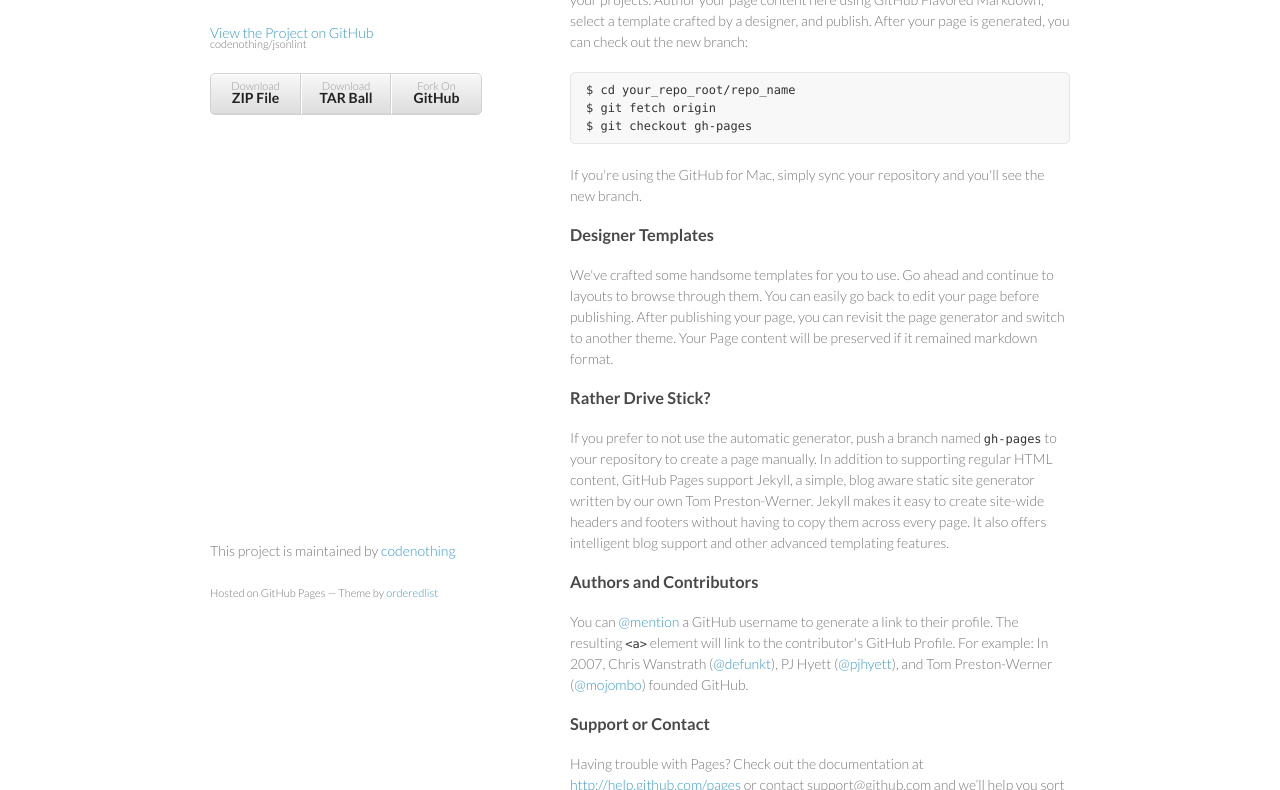
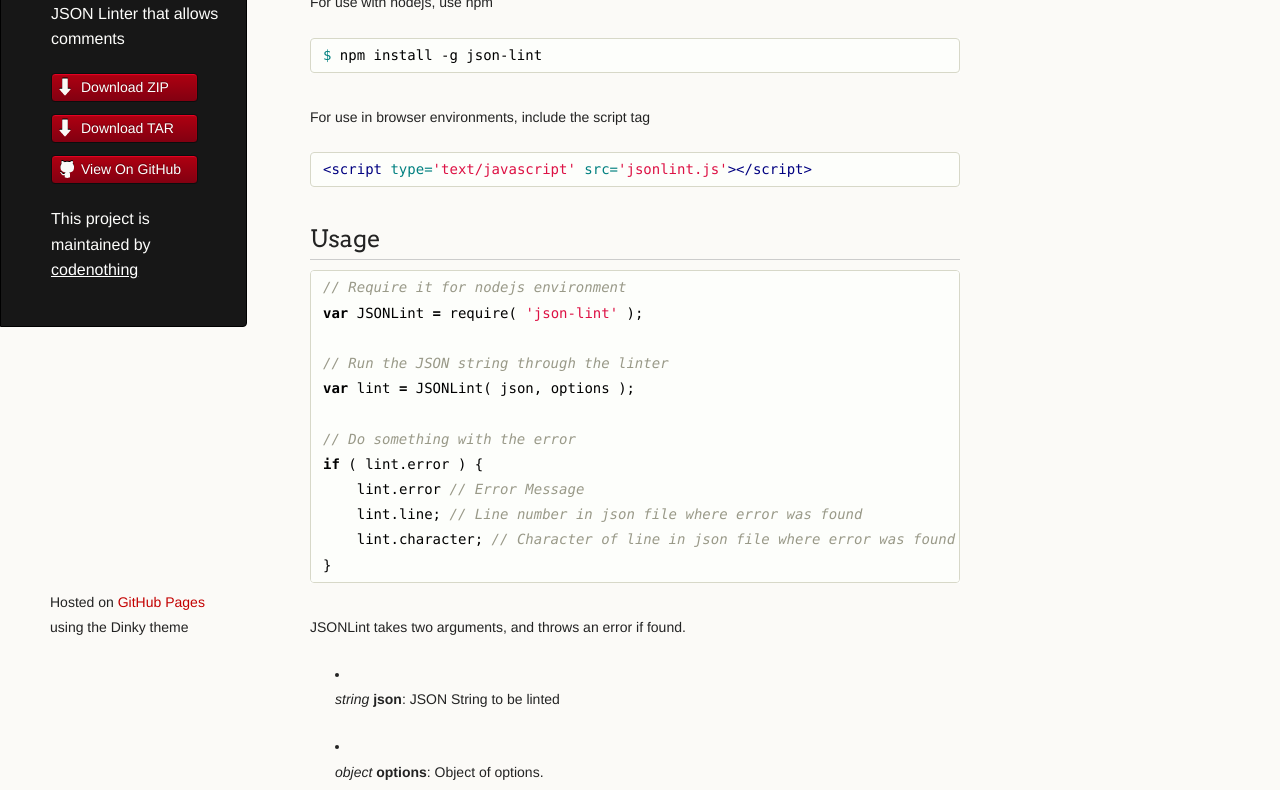
Before and after one commit to codenothing/jsonlint, a plain HTML site: page index.html in a window 1280 px wide. Shown: the part 128-918 px from the top of the page. Drawn offline with Linux system fonts and the light colour scheme.

```diff
--- a/index.html
+++ b/index.html
@@ -3,7 +3,7 @@
   <head>
     <meta charset="utf-8">
     <meta http-equiv="X-UA-Compatible" content="chrome=1">
-    <title>Jsonlint by codenothing</title>
+    <title>jsonlint by codenothing</title>
 
     <link rel="stylesheet" href="stylesheets/styles.css">
     <link rel="stylesheet" href="stylesheets/pygment_trac.css">
@@ -16,48 +16,89 @@
   <body>
     <div class="wrapper">
       <header>
-        <h1>Jsonlint</h1>
-        <p>JSON Linter that allows comments</p>
-        <p class="view"><a href="https://github.com/codenothing/jsonlint">View the Project on GitHub <small>codenothing/jsonlint</small></a></p>
+        <h1 class="header">jsonlint</h1>
+        <p class="header">JSON Linter that allows comments</p>
+
         <ul>
-          <li><a href="https://github.com/codenothing/jsonlint/zipball/master">Download <strong>ZIP File</strong></a></li>
-          <li><a href="https://github.com/codenothing/jsonlint/tarball/master">Download <strong>TAR Ball</strong></a></li>
-          <li><a href="https://github.com/codenothing/jsonlint">Fork On <strong>GitHub</strong></a></li>
+          <li class="download"><a class="buttons" href="https://github.com/codenothing/jsonlint/zipball/master">Download ZIP</a></li>
+          <li class="download"><a class="buttons" href="https://github.com/codenothing/jsonlint/tarball/master">Download TAR</a></li>
+          <li><a class="buttons github" href="https://github.com/codenothing/jsonlint">View On GitHub</a></li>
         </ul>
+
+        <p class="header">This project is maintained by <a class="header name" href="https://github.com/codenothing">codenothing</a></p>
+
+
       </header>
       <section>
-        <h3>Welcome to GitHub Pages.</h3>
+        <p>JSONLint is a JSON Linter that allows for comments in your JSON Files.</p>
 
-<p>This automatic page generator is the easiest way to create beautiful pages for all of your projects. Author your page content here using GitHub Flavored Markdown, select a template crafted by a designer, and publish. After your page is generated, you can check out the new branch:</p>
+<h2>Installation</h2>
 
-<pre><code>$ cd your_repo_root/repo_name
-$ git fetch origin
-$ git checkout gh-pages
+<p>For use with nodejs, use npm</p>
+
+<div class="highlight"><pre><span class="nv">$ </span>npm install -g json-lint
+</pre></div>
+
+<p>For use in browser environments, include the script tag</p>
+
+<div class="highlight"><pre><span class="nt">&lt;script </span><span class="na">type=</span><span class="s">'text/javascript'</span> <span class="na">src=</span><span class="s">'jsonlint.js'</span><span class="nt">&gt;&lt;/script&gt;</span>
+</pre></div>
+
+<h2>Usage</h2>
+
+<div class="highlight"><pre><span class="c1">// Require it for nodejs environment</span>
+<span class="kd">var</span> <span class="nx">JSONLint</span> <span class="o">=</span> <span class="nx">require</span><span class="p">(</span> <span class="s1">'json-lint'</span> <span class="p">);</span>
+
+<span class="c1">// Run the JSON string through the linter</span>
+<span class="kd">var</span> <span class="nx">lint</span> <span class="o">=</span> <span class="nx">JSONLint</span><span class="p">(</span> <span class="nx">json</span><span class="p">,</span> <span class="nx">options</span> <span class="p">);</span>
+
+<span class="c1">// Do something with the error</span>
+<span class="k">if</span> <span class="p">(</span> <span class="nx">lint</span><span class="p">.</span><span class="nx">error</span> <span class="p">)</span> <span class="p">{</span>
+    <span class="nx">lint</span><span class="p">.</span><span class="nx">error</span> <span class="c1">// Error Message</span>
+    <span class="nx">lint</span><span class="p">.</span><span class="nx">line</span><span class="p">;</span> <span class="c1">// Line number in json file where error was found</span>
+    <span class="nx">lint</span><span class="p">.</span><span class="nx">character</span><span class="p">;</span> <span class="c1">// Character of line in json file where error was found</span>
+<span class="p">}</span>
+</pre></div>
+
+<p>JSONLint takes two arguments, and throws an error if found.</p>
+
+<ul>
+<li><p><em>string</em> <strong>json</strong>: JSON String to be linted</p></li>
+<li><p><em>object</em> <strong>options</strong>: Object of options.</p></li>
+</ul><h2>Options</h2>
+
+<p>There is currently only 1 option that is handled: <strong>comments</strong>, which defaults to true if not set.</p>
+
+<h2>License</h2>
+
+<pre><code>The MIT License
+
+Copyright (c) 2011-2012 Corey Hart
+
+Permission is hereby granted, free of charge, to any person obtaining a copy
+of this software and associated documentation files (the "Software"), to deal
+in the Software without restriction, including without limitation the rights
+to use, copy, modify, merge, publish, distribute, sublicense, and/or sell
+copies of the Software, and to permit persons to whom the Software is
+furnished to do so, subject to the following conditions:
+
+The above copyright notice and this permission notice shall be included in
+all copies or substantial portions of the Software.
+
+THE SOFTWARE IS PROVIDED "AS IS", WITHOUT WARRANTY OF ANY KIND, EXPRESS OR
+IMPLIED, INCLUDING BUT NOT LIMITED TO THE WARRANTIES OF MERCHANTABILITY,
+FITNESS FOR A PARTICULAR PURPOSE AND NONINFRINGEMENT. IN NO EVENT SHALL THE
+AUTHORS OR COPYRIGHT HOLDERS BE LIABLE FOR ANY CLAIM, DAMAGES OR OTHER
+LIABILITY, WHETHER IN AN ACTION OF CONTRACT, TORT OR OTHERWISE, ARISING FROM,
+OUT OF OR IN CONNECTION WITH THE SOFTWARE OR THE USE OR OTHER DEALINGS IN
+THE SOFTWARE.
 </code></pre>
-
-<p>If you're using the GitHub for Mac, simply sync your repository and you'll see the new branch.</p>
-
-<h3>Designer Templates</h3>
-
-<p>We've crafted some handsome templates for you to use. Go ahead and continue to layouts to browse through them. You can easily go back to edit your page before publishing. After publishing your page, you can revisit the page generator and switch to another theme. Your Page content will be preserved if it remained markdown format.</p>
-
-<h3>Rather Drive Stick?</h3>
-
-<p>If you prefer to not use the automatic generator, push a branch named <code>gh-pages</code> to your repository to create a page manually. In addition to supporting regular HTML content, GitHub Pages support Jekyll, a simple, blog aware static site generator written by our own Tom Preston-Werner. Jekyll makes it easy to create site-wide headers and footers without having to copy them across every page. It also offers intelligent blog support and other advanced templating features.</p>
-
-<h3>Authors and Contributors</h3>
-
-<p>You can <a href="https://github.com/blog/821" class="user-mention">@mention</a> a GitHub username to generate a link to their profile. The resulting <code>&lt;a&gt;</code> element will link to the contributor's GitHub Profile. For example: In 2007, Chris Wanstrath (<a href="/defunkt" class="user-mention">@defunkt</a>), PJ Hyett (<a href="/pjhyett" class="user-mention">@pjhyett</a>), and Tom Preston-Werner (<a href="/mojombo" class="user-mention">@mojombo</a>) founded GitHub.</p>
-
-<h3>Support or Contact</h3>
-
-<p>Having trouble with Pages? Check out the documentation at <a href="http://help.github.com/pages">http://help.github.com/pages</a> or contact support@github.com and we’ll help you sort it out.</p>
       </section>
       <footer>
-        <p>This project is maintained by <a href="https://github.com/codenothing">codenothing</a></p>
-        <p><small>Hosted on GitHub Pages &mdash; Theme by <a href="https://github.com/orderedlist">orderedlist</a></small></p>
+        <p><small>Hosted on <a href="https://pages.github.com">GitHub Pages</a> using the Dinky theme</small></p>
       </footer>
     </div>
-    <!--[if !IE]><script>fixScale(document);</script><!--<![endif]-->
+    <!--[if !IE]><script>fixScale(document);</script><![endif]-->
+
   </body>
 </html>
--- a/stylesheets/styles.css
+++ b/stylesheets/styles.css
@@ -1,186 +1,328 @@
-@import url(https://fonts.googleapis.com/css?family=Lato:300italic,700italic,300,700);
+@import url(https://fonts.googleapis.com/css?family=Arvo:400,700,400italic);
+
+/* MeyerWeb Reset */
+
+html, body, div, span, applet, object, iframe,
+h1, h2, h3, h4, h5, h6, p, blockquote, pre,
+a, abbr, acronym, address, big, cite, code,
+del, dfn, em, img, ins, kbd, q, s, samp,
+small, strike, strong, sub, sup, tt, var,
+b, u, i, center,
+dl, dt, dd, ol, ul, li,
+fieldset, form, label, legend,
+table, caption, tbody, tfoot, thead, tr, th, td,
+article, aside, canvas, details, embed,
+figure, figcaption, footer, header, hgroup,
+menu, nav, output, ruby, section, summary,
+time, mark, audio, video {
+  margin: 0;
+  padding: 0;
+  border: 0;
+  font: inherit;
+  vertical-align: baseline;
+}
+
+
+/* Base text styles */
 
 body {
-  padding:50px;
-  font:14px/1.5 Lato, "Helvetica Neue", Helvetica, Arial, sans-serif;
-  color:#777;
-  font-weight:300;
+  padding:10px 50px 0 0;
+  font-family:"Helvetica Neue", Helvetica, Arial, sans-serif;
+	font-size: 14px;
+	color: #232323;
+	background-color: #FBFAF7;
+	margin: 0;
+	line-height: 1.8em;
+	-webkit-font-smoothing: antialiased;
+
 }
 
 h1, h2, h3, h4, h5, h6 {
-  color:#222;
-  margin:0 0 20px;
+  color:#232323;
+  margin:36px 0 10px;
 }
 
-p, ul, ol, table, pre, dl {
-  margin:0 0 20px;
+p, ul, ol, table, dl {
+  margin:0 0 22px;
 }
 
 h1, h2, h3 {
-  line-height:1.1;
+	font-family: Arvo, Monaco, serif;
+  line-height:1.3;
+	font-weight: normal;
+}
+
+h1,h2, h3 {
+	display: block;
+	border-bottom: 1px solid #ccc;
+	padding-bottom: 5px;
 }
 
 h1 {
-  font-size:28px;
+	font-size: 30px;
 }
 
 h2 {
-  color:#393939;
+	font-size: 24px;
 }
 
-h3, h4, h5, h6 {
-  color:#494949;
+h3 {
+	font-size: 18px;
+}
+
+h4, h5, h6 {
+	font-family: Arvo, Monaco, serif;
+	font-weight: 700;
 }
 
 a {
-  color:#39c;
-  font-weight:400;
+  color:#C30000;
+  font-weight:200;
   text-decoration:none;
 }
 
-a small {
-  font-size:11px;
-  color:#777;
-  margin-top:-0.6em;
-  display:block;
+a:hover {
+	text-decoration: underline;
 }
 
-.wrapper {
-  width:860px;
-  margin:0 auto;
+a small {
+	font-size: 12px;
+}
+
+em {
+	font-style: italic;
+}
+
+strong {
+  font-weight:700;
+}
+
+ul li {
+  list-style: inside;
+  padding-left: 25px;
+}
+
+ol li {
+  list-style: decimal inside;
+  padding-left: 20px;
 }
 
 blockquote {
-  border-left:1px solid #e5e5e5;
-  margin:0;
-  padding:0 0 0 20px;
-  font-style:italic;
+  margin: 0;
+  padding: 0 0 0 20px;
+  font-style: italic;
 }
 
+dl, dt, dd, dl p {
+	font-color: #444;
+}
+
+dl dt {
+  font-weight: bold;
+}
+
+dl dd {
+  padding-left: 20px;
+  font-style: italic;
+}
+
+dl p {
+  padding-left: 20px;
+  font-style: italic;
+}
+
+hr {
+  border:0;
+  background:#ccc;
+  height:1px;
+  margin:0 0 24px;
+}
+
+/* Images */
+
+img {
+  position: relative;
+  margin: 0 auto;
+  max-width: 650px;
+  padding: 5px;
+  margin: 10px 0 32px 0;
+  border: 1px solid #ccc;
+}
+
+
+/* Code blocks */
+
 code, pre {
-  font-family:Monaco, Bitstream Vera Sans Mono, Lucida Console, Terminal;
-  color:#333;
-  font-size:12px;
+	font-family: Monaco, "Bitstream Vera Sans Mono", "Lucida Console", Terminal, monospace;
+  color:#000;
+  font-size:14px;
 }
 
 pre {
-  padding:8px 15px;
-  background: #f8f8f8;
-  border-radius:5px;
-  border:1px solid #e5e5e5;
-  overflow-x: auto;
+	padding: 4px 12px;
+  background: #FDFEFB;
+  border-radius:4px;
+  border:1px solid #D7D8C8;
+  overflow: auto;
+  overflow-y: hidden;
+	margin-bottom: 32px;
+}
+
+
+/* Tables */
+
+table {
+  width:100%;
 }
 
 table {
-  width:100%;
-  border-collapse:collapse;
+  border: 1px solid #ccc;
+  margin-bottom: 32px;
+  text-align: left;
+ }
+
+th {
+  font-family: 'Arvo', Helvetica, Arial, sans-serif;
+	font-size: 18px;
+	font-weight: normal;
+  padding: 10px;
+  background: #232323;
+  color: #FDFEFB;
+ }
+
+td {
+  padding: 10px;
+	background: #ccc;
+ }
+
+
+/* Wrapper */
+.wrapper {
+  width:960px;
 }
 
-th, td {
-  text-align:left;
-  padding:5px 10px;
-  border-bottom:1px solid #e5e5e5;
+
+/* Header */
+
+header {
+	background-color: #171717;
+	color: #FDFDFB;
+  width:170px;
+  float:left;
+  position:fixed;
+	border: 1px solid #000;
+	-webkit-border-top-right-radius: 4px;
+	-webkit-border-bottom-right-radius: 4px;
+	-moz-border-radius-topright: 4px;
+	-moz-border-radius-bottomright: 4px;
+	border-top-right-radius: 4px;
+	border-bottom-right-radius: 4px;
+	padding: 34px 25px 22px 50px;
+	margin: 30px 25px 0 0;
+	-webkit-font-smoothing: antialiased;
 }
 
-dt {
-  color:#444;
-  font-weight:700;
+p.header {
+	font-size: 16px;
 }
 
-th {
-  color:#444;
+h1.header {
+	font-family: Arvo, sans-serif;
+	font-size: 30px;
+	font-weight: 300;
+	line-height: 1.3em;
+	border-bottom: none;
+	margin-top: 0;
 }
 
-img {
-  max-width:100%;
+
+h1.header, a.header, a.name, header a{
+	color: #fff;
 }
 
-header {
-  width:270px;
-  float:left;
-  position:fixed;
+a.header {
+	text-decoration: underline;
+}
+
+a.name {
+	white-space: nowrap;
 }
 
 header ul {
   list-style:none;
-  height:40px;
-
   padding:0;
-
-  background: #eee;
-  background: -moz-linear-gradient(top, #f8f8f8 0%, #dddddd 100%);
-  background: -webkit-gradient(linear, left top, left bottom, color-stop(0%,#f8f8f8), color-stop(100%,#dddddd));
-  background: -webkit-linear-gradient(top, #f8f8f8 0%,#dddddd 100%);
-  background: -o-linear-gradient(top, #f8f8f8 0%,#dddddd 100%);
-  background: -ms-linear-gradient(top, #f8f8f8 0%,#dddddd 100%);
-  background: linear-gradient(top, #f8f8f8 0%,#dddddd 100%);
-
-  border-radius:5px;
-  border:1px solid #d2d2d2;
-  box-shadow:inset #fff 0 1px 0, inset rgba(0,0,0,0.03) 0 -1px 0;
-  width:270px;
 }
 
 header li {
-  width:89px;
-  float:left;
-  border-right:1px solid #d2d2d2;
-  height:40px;
+	list-style-type: none;
+  width:132px;
+  height:15px;
+	margin-bottom: 12px;
+	line-height: 1em;
+	padding: 6px 6px 6px 7px;
+
+	background: #AF0011;
+	background: -moz-linear-gradient(top, #AF0011 0%, #820011 100%);
+  background: -webkit-gradient(linear, left top, left bottom, color-stop(0%,#f8f8f8), color-stop(100%,#dddddd));
+  background: -webkit-linear-gradient(top, #AF0011 0%,#820011 100%);
+  background: -o-linear-gradient(top, #AF0011 0%,#820011 100%);
+  background: -ms-linear-gradient(top, #AF0011 0%,#820011 100%);
+  background: linear-gradient(top, #AF0011 0%,#820011 100%);
+
+	border-radius:4px;
+  border:1px solid #0D0D0D;
+
+	-webkit-box-shadow: inset 0px 1px 1px 0 rgba(233,2,38, 1);
+	box-shadow: inset 0px 1px 1px 0 rgba(233,2,38, 1);
+
 }
 
-header ul a {
-  line-height:1;
-  font-size:11px;
-  color:#999;
-  display:block;
-  text-align:center;
-  padding-top:6px;
-  height:40px;
+header li:hover {
+	background: #C3001D;
+	background: -moz-linear-gradient(top, #C3001D 0%, #950119 100%);
+  background: -webkit-gradient(linear, left top, left bottom, color-stop(0%,#f8f8f8), color-stop(100%,#dddddd));
+  background: -webkit-linear-gradient(top, #C3001D 0%,#950119 100%);
+  background: -o-linear-gradient(top, #C3001D 0%,#950119 100%);
+  background: -ms-linear-gradient(top, #C3001D 0%,#950119 100%);
+  background: linear-gradient(top, #C3001D 0%,#950119 100%);
 }
 
-strong {
-  color:#222;
-  font-weight:700;
+a.buttons {
+	-webkit-font-smoothing: antialiased;
+	background: url(../images/arrow-down.png) no-repeat;
+	font-weight: normal;
+	text-shadow: rgba(0, 0, 0, 0.4) 0 -1px 0;
+	padding: 2px 2px 2px 22px;
+	height: 30px;
 }
 
-header ul li + li {
-  width:88px;
-  border-left:1px solid #fff;
+a.github {
+	background: url(../images/octocat-small.png) no-repeat 1px;
 }
 
-header ul li + li + li {
-  border-right:none;
-  width:89px;
+a.buttons:hover {
+	color: #fff;
+	text-decoration: none;
 }
 
-header ul a strong {
-  font-size:14px;
-  display:block;
-  color:#222;
-}
+
+/* Section - for main page content */
 
 section {
-  width:500px;
+  width:650px;
   float:right;
   padding-bottom:50px;
 }
 
-small {
-  font-size:11px;
-}
 
-hr {
-  border:0;
-  background:#aaa;
-  height:1px;
-  margin:0 0 20px;
-}
+/* Footer */
 
 footer {
-  width:270px;
+  width:170px;
   float:left;
   position:fixed;
-  bottom:50px;
+  bottom:10px;
+	padding-left: 50px;
 }
 
 @media print, screen and (max-width: 960px) {
@@ -196,14 +338,18 @@
     width:auto;
   }
 
+	footer {
+		border-top: 1px solid #ccc;
+		margin:0 84px 0 50px;
+		padding:0;
+	}
+
   header {
     padding-right:320px;
   }
 
   section {
-    border:1px solid #e5e5e5;
-    border-width:1px 0;
-    padding:20px 0;
+    padding:20px 84px 20px 50px;
     margin:0 0 20px;
   }
 
@@ -213,8 +359,8 @@
 
   header ul {
     position:absolute;
-    right:50px;
-    top:52px;
+    right:130px;
+    top:84px;
   }
 }
 
@@ -224,8 +370,18 @@
   }
 
   header {
-    padding:0;
+    padding:10px 20px 0;
+		margin-right: 0;
   }
+
+	section {
+    padding:10px 0 10px 20px;
+    margin:0 0 30px;
+  }
+
+	footer {
+		margin: 0 0 0 30px;
+	}
 
   header ul, header p.view {
     position:static;
@@ -233,13 +389,19 @@
 }
 
 @media print, screen and (max-width: 480px) {
-  body {
-    padding:15px;
+
+  header ul li.download {
+    display:none;
   }
 
-  header ul {
-    display:none;
-  }
+	footer {
+		margin: 0 0 0 20px;
+	}
+
+	footer a{
+		display:block;
+	}
+
 }
 
 @media print {
```
Also changed, not shown: params.json (+1 -1 lines), images/arrow-down.png (added), images/octocat-small.png (added).
